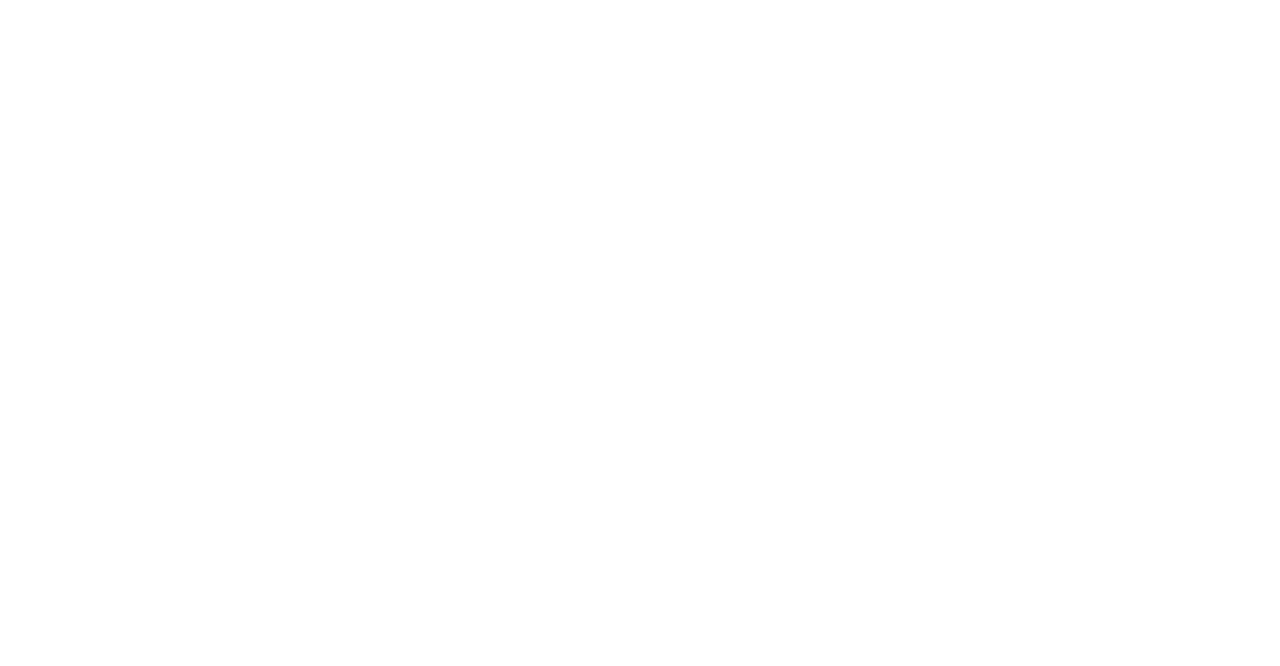
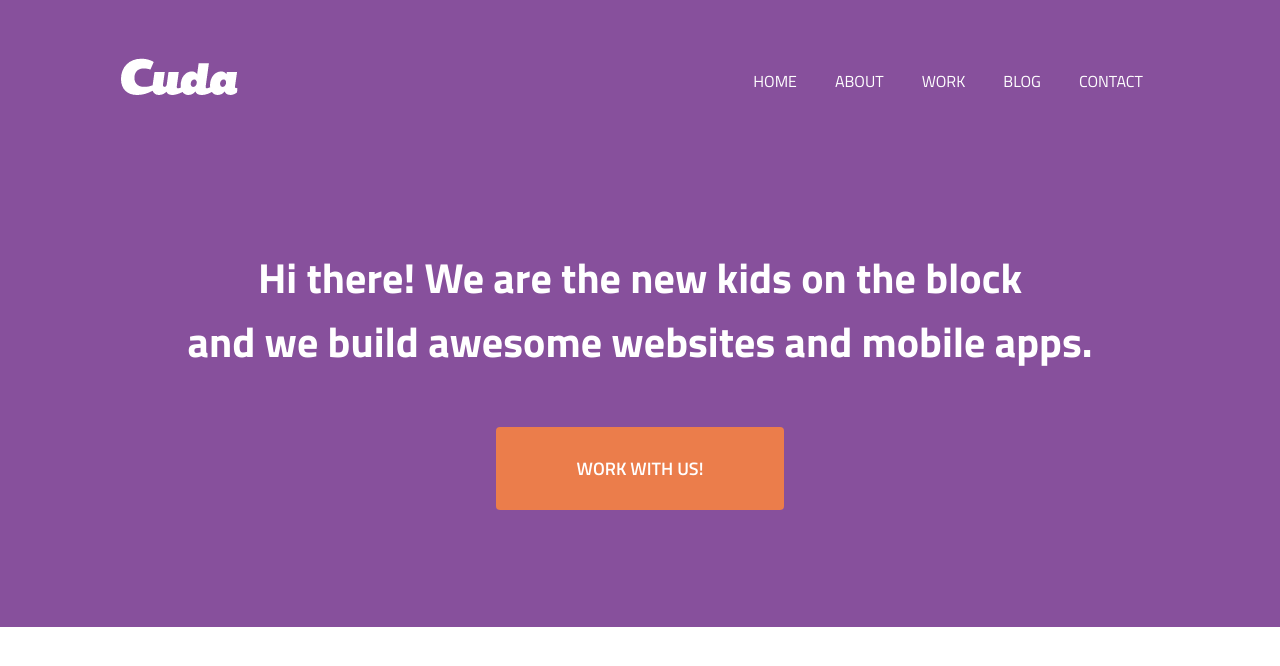
Before and after one commit to forgethen/Cuda, a plain HTML site: page index.html in a window 1280 px wide. Drawn offline with Linux system fonts and the light colour scheme.

Commit message:
Create header & info block + flex

```diff
--- /dev/null
+++ b/fontface.css
@@ -0,0 +1,21 @@
+@font-face {
+    font-family:'Titillium_Web_Regular';
+    src: url('fonts/TitilliumWeb-Regular.otf') format('opentype');
+    font-style: normal;
+    font-weight: 300;
+    }
+
+@font-face {
+    font-family:'Titillium_Web_SemiBold';
+    src: url('fonts/TitilliumWeb-SemiBold.otf') format('opentype');
+    font-style: normal;
+    font-weight: 400;
+    }
+
+@font-face {
+    font-family:'Titillium_Web_Bold';
+    src: url('fonts/TitilliumWeb-Bold.otf') format('opentype');
+    font-style: normal;
+    font-weight: 500;
+    }
+TitilliumWeb-Bold.otf
--- a/index.html
+++ b/index.html
@@ -2,16 +2,32 @@
 <html>
   <head>
     <title></title>
-    <meta>
-    <link>
-    <link>
-    <link>
+    <meta charset="UTF-8" name="viewport" content="width=device-width, initial-scale=1.0">
+    <link href="style.css" rel="stylesheet" meta="text/css"/>
+    <link href="media.css" rel="stylesheet" meta="text/css"/>
+    <link href="fontface.css" rel="stylesheet" meta="text/css"/>
   </head>
   <body>
     <header>
+      <div class="wrap">
+        <a href="Cuda">
+          <img class="logo" src="images/logo.png">
+        </a>
+        <div class="nav_menu">
+          <a href="#">Home</a>
+          <a href="#">About</a>
+          <a href="#">Work</a>
+          <a href="#">Blog</a>
+          <a href="#">Contact</a>
+        </div>
+      </div>
     </header>
+    <div class="content">
       <div class="wrap">
         <div class="work_with_us">
+          <p>Hi there! We are the new kids on the block<br>
+            and we build awesome websites and mobile apps.</p>
+          <a href="#">WORK WITH US!</a>
         </div>
         <div class="service_we_provide">
         </div>
@@ -26,6 +42,7 @@
         <div class="get_in_touch">
         </div>
       </div>
+    </div>
     <footer>
     </footer>
   </body>
--- a/style.css
+++ b/style.css
@@ -0,0 +1,72 @@
+body {
+  margin: 0 auto;
+  }
+
+header{
+  background-color: #87509c;
+  display: flex;
+  flex-wrap: wrap;
+  justify-content: center;
+  }
+
+.logo{
+  margin: 58px 0px 0px 0px;
+  }
+
+.nav_menu{
+  margin: 72px 0px 0px 0px;
+  float: right;
+  height: 13px;
+  }
+
+.nav_menu a{
+  font-family: 'Titillium_Web_Regular';
+  font-size: 16px;
+  color: #FFF;
+  line-height: 18px;
+  text-decoration: none;
+  padding: 5px 17px 6px 17px;
+  text-transform: uppercase;
+  transition: 0.25s;
+  }
+
+.nav_menu a:hover{
+  background: #643a79;
+  border-radius: 3px;
+  }
+
+.content{
+  background-color: #87509c;
+  padding-bottom: 145px;
+  display: flex;
+  flex-wrap: wrap;
+  justify-content: center;
+  }
+
+.wrap{
+  width: 1040px;
+  margin: 0 auto;
+  }
+
+.work_with_us{
+  padding-top: 145px;
+  text-align: center;
+  }
+
+.work_with_us p{
+  margin: 0px;
+  font-family: 'Titillium_Web_Bold';
+  font-size: 42px;
+  color: #FFF;
+  margin-bottom: 82px;
+  }
+
+.work_with_us a{
+  font-family: 'Titillium_Web_SemiBold';
+  font-size: 18px;
+  color: #FFF;
+  text-decoration: none;
+  background: #eb7d4b;
+  padding: 28px 81px;
+  border-radius: 4px;
+  }
```
Also changed, not shown: font.css (deleted), fonts/TitilliumWeb-Black.ttf (added), fonts/TitilliumWeb-Bold.otf (added), fonts/TitilliumWeb-BoldItalic.ttf (added), fonts/TitilliumWeb-ExtraLight.ttf (added), fonts/TitilliumWeb-ExtraLightItalic.ttf (added), fonts/TitilliumWeb-Italic.ttf (added), fonts/TitilliumWeb-Light.ttf (added), fonts/TitilliumWeb-LightItalic.ttf (added), fonts/TitilliumWeb-Regular.otf (added), fonts/TitilliumWeb-SemiBold.otf (added), fonts/TitilliumWeb-SemiBoldItalic.ttf (added), images/logo.png (added). Lines whose indentation alone changed are shown as unchanged.
